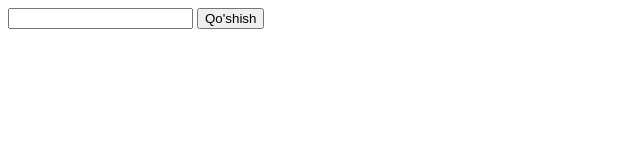
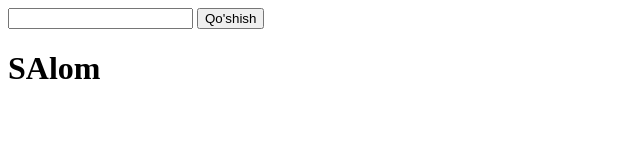
Before and after one commit to Muzaffarfullstack/js-lesson, a plain HTML site: page index.html in a window 1280 px wide. Shown: the whole page, without its empty margins (0-640 px from the left). Drawn offline with Linux system fonts and the light colour scheme.

Commit message:
h1 qoshib qoydim

```diff
--- a/index.html
+++ b/index.html
@@ -30,6 +30,7 @@
              </div>
         </div>
     </div>
+    <h1>SAlom</h1>
 
     <script>
         function add(){
```
